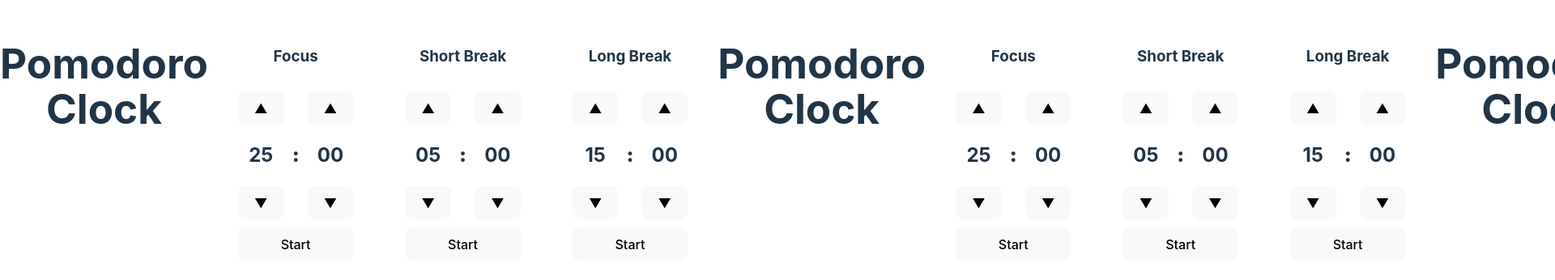
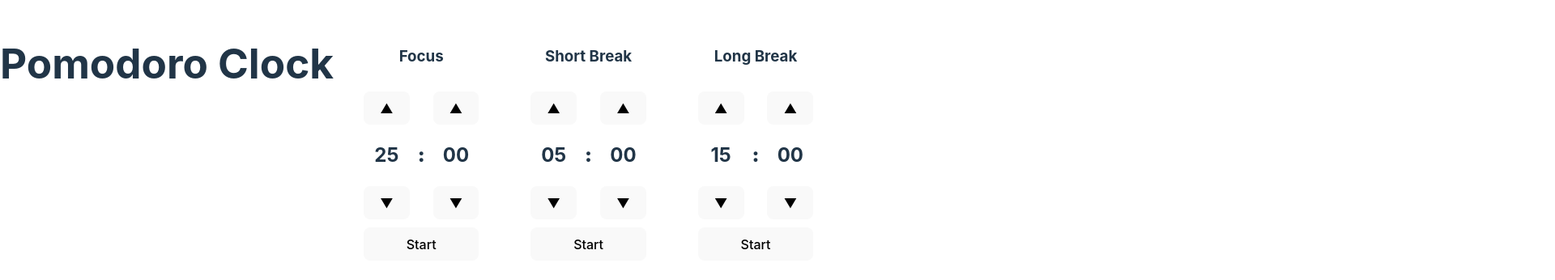
Before and after one commit to Jaunty5899/PomodoroTimer, a React (Vite) app: page / in a window 1280 px wide. Shown: the part 220-566 px from the top of the page at 81% size, 1920 px wide, since content can reach past the window. Built offline with nearby package versions, Linux system fonts and the light colour scheme.

Commit message:
consistency changes

```diff
--- a/src/App.jsx
+++ b/src/App.jsx
@@ -8,50 +8,6 @@ function App() {
       <ClockSegment min={25}>Focus</ClockSegment>
       <ClockSegment min={5}>Short Break</ClockSegment>
       <ClockSegment min={15}>Long Break</ClockSegment>
-      <h1>Pomodoro Clock</h1>
-      <ClockSegment min={25}>Focus</ClockSegment>
-      <ClockSegment min={5}>Short Break</ClockSegment>
-      <ClockSegment min={15}>Long Break</ClockSegment>
-      <h1>Pomodoro Clock</h1>
-      <ClockSegment min={25}>Focus</ClockSegment>
-      <ClockSegment min={5}>Short Break</ClockSegment>
-      <ClockSegment min={15}>Long Break</ClockSegment>
-      <h1>Pomodoro Clock</h1>
-      <ClockSegment min={25}>Focus</ClockSegment>
-      <ClockSegment min={5}>Short Break</ClockSegment>
-      <ClockSegment min={15}>Long Break</ClockSegment>
-      <h1>Pomodoro Clock</h1>
-      <ClockSegment min={25}>Focus</ClockSegment>
-      <ClockSegment min={5}>Short Break</ClockSegment>
-      <ClockSegment min={15}>Long Break</ClockSegment>
-      <h1>Pomodoro Clock</h1>
-      <ClockSegment min={25}>Focus</ClockSegment>
-      <ClockSegment min={5}>Short Break</ClockSegment>
-      <ClockSegment min={15}>Long Break</ClockSegment>
-      <h1>Pomodoro Clock</h1>
-      <ClockSegment min={25}>Focus</ClockSegment>
-      <ClockSegment min={5}>Short Break</ClockSegment>
-      <ClockSegment min={15}>Long Break</ClockSegment>
-      <h1>Pomodoro Clock</h1>
-      <ClockSegment min={25}>Focus</ClockSegment>
-      <ClockSegment min={5}>Short Break</ClockSegment>
-      <ClockSegment min={15}>Long Break</ClockSegment>
-      <h1>Pomodoro Clock</h1>
-      <ClockSegment min={25}>Focus</ClockSegment>
-      <ClockSegment min={5}>Short Break</ClockSegment>
-      <ClockSegment min={15}>Long Break</ClockSegment>
-      <h1>Pomodoro Clock</h1>
-      <ClockSegment min={25}>Focus</ClockSegment>
-      <ClockSegment min={5}>Short Break</ClockSegment>
-      <ClockSegment min={15}>Long Break</ClockSegment>
-      <h1>Pomodoro Clock</h1>
-      <ClockSegment min={25}>Focus</ClockSegment>
-      <ClockSegment min={5}>Short Break</ClockSegment>
-      <ClockSegment min={15}>Long Break</ClockSegment>
-      <h1>Pomodoro Clock</h1>
-      <ClockSegment min={25}>Focus</ClockSegment>
-      <ClockSegment min={5}>Short Break</ClockSegment>
-      <ClockSegment min={15}>Long Break</ClockSegment>
     </div>
   );
 }
```
